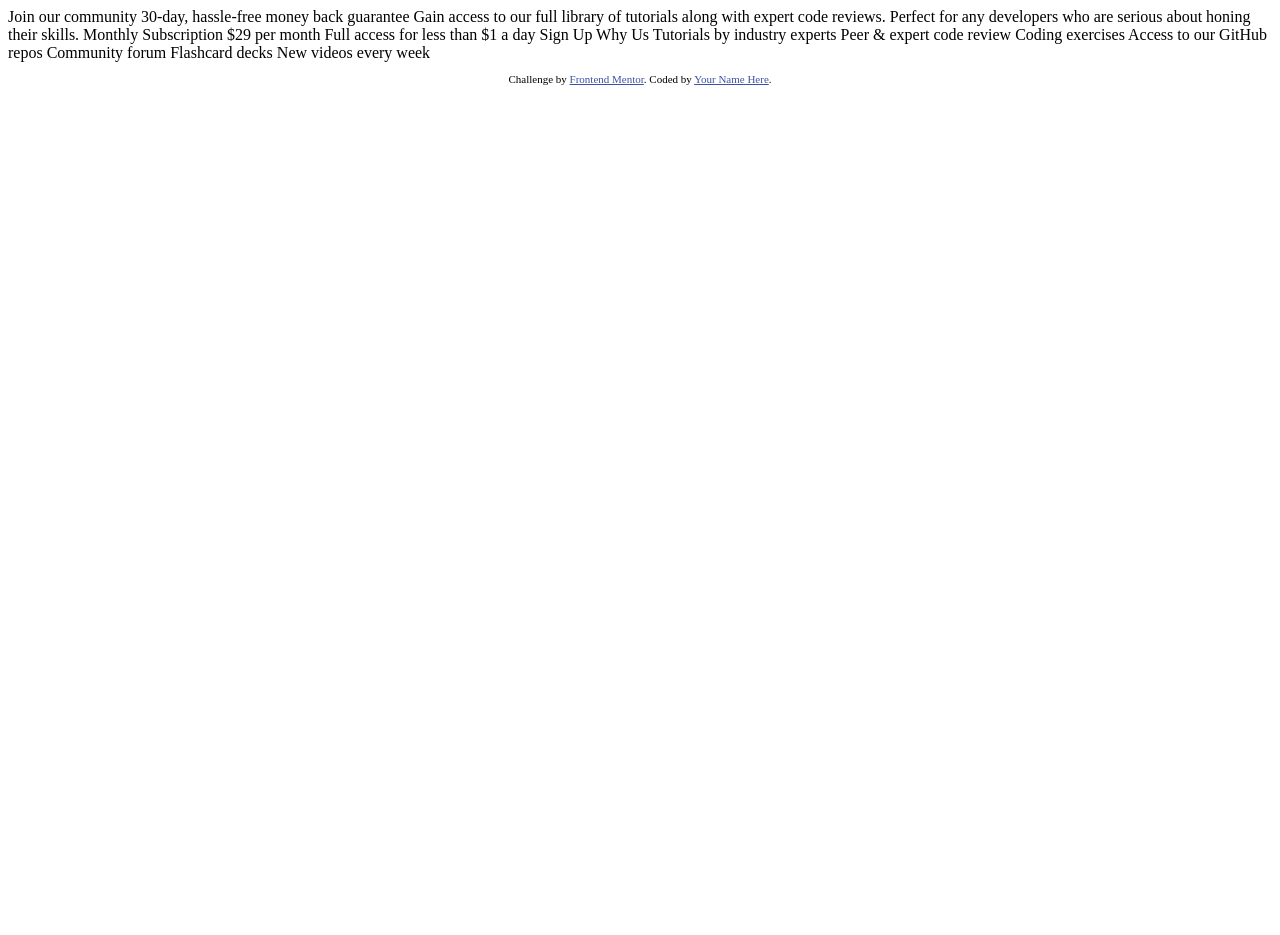
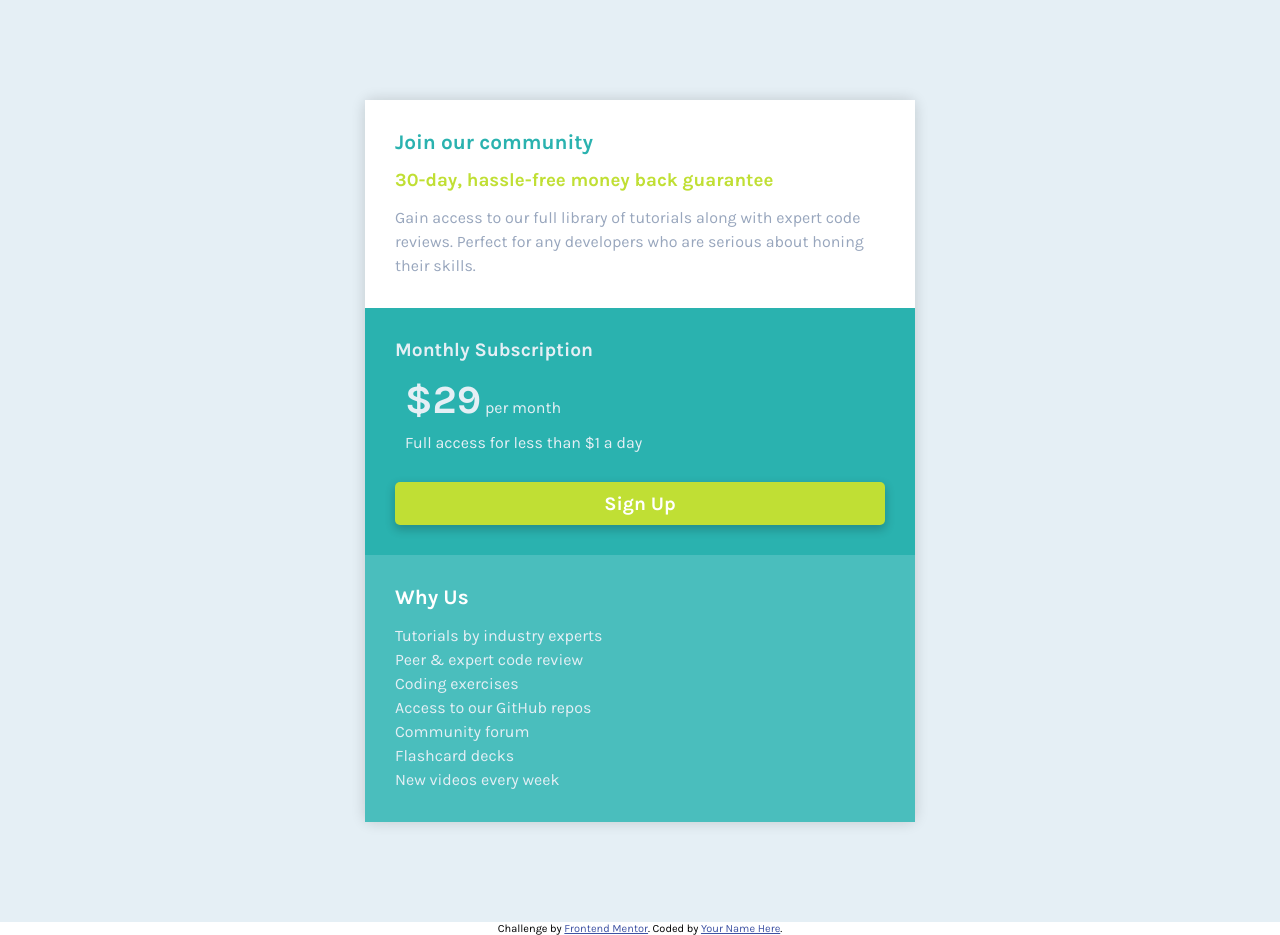
Before and after one commit to Paul-py/single-price-grid-component-master, a plain HTML site: page index.html in a window 1280 px wide. Before the commit the page ends 800 px from the top, so only its background shows below. Drawn offline with Linux system fonts and the light colour scheme.

Commit message:
html and css changes

```diff
--- a/index.html
+++ b/index.html
@@ -5,8 +5,11 @@
   <meta name="viewport" content="width=device-width, initial-scale=1.0"> <!-- displays site properly based on user's device -->
 
   <link rel="icon" type="image/png" sizes="32x32" href="./images/favicon-32x32.png">
+  <link rel="stylesheet" href="style.css">
 
   <title>Frontend Mentor | Single Price Grid Component</title>
+
+
 
   <!-- Feel free to remove these styles or customise in your own stylesheet 👍 -->
   <style>
@@ -15,31 +18,43 @@
   </style>
 </head>
 <body>
-  Join our community
+  <section>
+    <div id="container">
+      <div class="item item-1">
+        <h2> Join our community </h2>
 
-  30-day, hassle-free money back guarantee
+        <h3> 30-day, hassle-free money back guarantee </h3>
 
-  Gain access to our full library of tutorials along with expert code reviews.
-  Perfect for any developers who are serious about honing their skills.
+        <p>Gain access to our full library of tutorials along with expert code reviews.
+        Perfect for any developers who are serious about honing their skills.</p>
+      </div>
 
-  Monthly Subscription
+      <div class="item item-2">
+        <h3> Monthly Subscription </h3>
 
-  &dollar;29 per month
+        <p> <span>&dollar;29</span>  per month</p>
 
-  Full access for less than &dollar;1 a day
+        <p> Full access for less than &dollar;1 a day </p>
 
-  Sign Up
+        <a href="nnn" type="button" class="button"> Sign Up </a>
+      </div>
 
-  Why Us
+      <div class="item item-3">
+        <h2> Why Us </h2>
 
-  Tutorials by industry experts
-  Peer &amp; expert code review
-  Coding exercises
-  Access to our GitHub repos
-  Community forum
-  Flashcard decks
-  New videos every week
+        <p>
+          Tutorials by industry experts <br>
+          Peer &amp; expert code review <br>
+          Coding exercises <br>
+          Access to our GitHub repos <br>
+          Community forum <br>
+          Flashcard decks <br>
+          New videos every week
+        </p>
 
+      </div>
+    </div>
+  </section>
   <footer>
     <p class="attribution">
       Challenge by <a href="https://www.frontendmentor.io?ref=challenge" target="_blank">Frontend Mentor</a>.
--- /dev/null
+++ b/style.css
@@ -0,0 +1,118 @@
+@import url('https://fonts.googleapis.com/css2?family=Karla:ital,wght@0,200..800;1,200..800&display=swap');
+
+html{
+    font-family: "Karla", sans-serif;
+    font-size: 16px;
+
+}
+
+*{
+    box-sizing: border-box;
+    padding: 0px;
+    margin: 0px;
+}
+
+section{
+    min-height: 100vh;
+    width: 100%;
+    display: flex;
+    justify-content: center;
+    align-items: center;
+    padding: 100px 30px;
+    background-color: hsl(204, 43%, 93%);
+
+}
+
+#container{
+    display: grid;
+    grid-template-columns: 100%;
+    border-radius: 8px;
+    max-width: 550px;
+    margin: 0 auto;
+    box-shadow: 0px 0px 14px 1px #00000024;
+}
+
+.item {
+    padding:30px;
+}
+
+.item-1{
+    background-color: white;
+}
+
+.item-1 h2{
+    color: hsl(179, 62%, 43%);
+    font-weight: 700;
+    margin-bottom: 15px;
+    font-size: 1.3rem;
+}
+
+.item-1 h3{
+    color:hsl(71, 73%, 54%);
+    margin-bottom: 15px;
+    font-weight: 700;
+}
+
+.item-1 p{
+    color: hsl(218, 22%, 67%);
+    font-size: 1rem;
+    line-height: 1.5rem;
+}
+
+.item-2{
+    background-color: hsl(179, 62%, 43%);
+}
+
+.item-2 h3{
+    color: hsl(204, 43%, 93%);
+    margin-bottom: 15px;
+    font-weight: 700;
+    font-size: 1.2rem;
+}
+
+.item-2 p{
+    font-size: 1rem;
+    color: hsl(204, 43%, 93%);
+    font-weight: 400;
+    font-size: 1rem;
+    margin-left: 10px;
+    margin-bottom: 10px;
+}
+
+.item-2 p span{
+    font-weight: 700;
+    font-size: 2.5rem;
+}
+
+.item-2 .button{
+    background-color: hsl(71, 73%, 54%);
+    border-radius: 5px;
+    color: white;
+    display: block;
+    text-align: center;
+    padding: 10px;
+    font-size: 1.2rem;
+    text-decoration: none;
+    margin-top: 30px;
+    font-weight: 700;
+    box-shadow: 0px 4px 10px 1px #00000033;
+}
+
+.item-3{
+    background-color: #4abebd;
+
+}
+
+.item-3 p{
+    line-height: 1.5rem;
+    color: hsl(204, 43%, 93%);
+
+}
+
+.item-3 h2{
+    margin-bottom: 15px;
+    color: white;
+    font-weight: 400px;
+    font-size: 1.3rem;
+
+}
```
